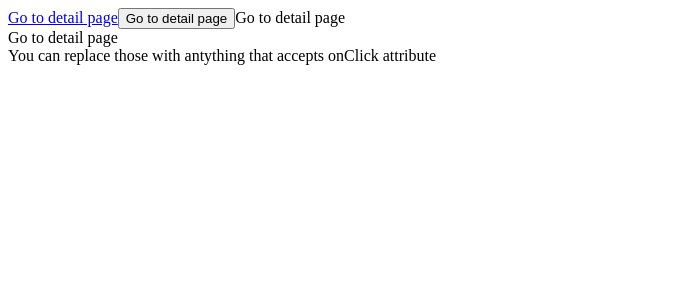
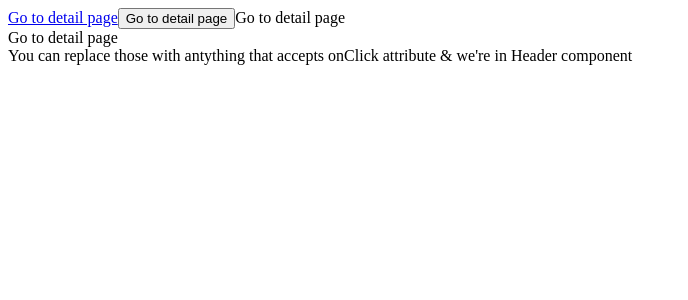
Before and after one commit to SolderingKnowledge/react_next, a Next.js app: page / in a window 1280 px wide. Shown: the top 300 px of the page, without its empty margins (0-688 px from the left). Built offline with nearby package versions, Linux system fonts and the light colour scheme.

Commit message:
importing component

```diff
--- /dev/null
+++ b/components/Header.js
@@ -0,0 +1,15 @@
+import Link from "next/link";
+const first = () => {
+    return (
+        <div>
+            {/* <Link href="/detail">Go to detail page</Link> --before it used to be like that*/}
+            <Link href="/detail"><a>Go to detail page</a></Link>
+            <Link href="/detail"><button>Go to detail page</button></Link>
+            <Link href="/detail"><span>Go to detail page</span></Link>
+            <Link href="/detail"><div>Go to detail page</div></Link>
+            You can replace those with antything that accepts onClick attribute
+            & we're in Header component
+        </div>
+    )
+}
+export default first;
--- a/pages/index.js
+++ b/pages/index.js
@@ -1,13 +1,8 @@
-import Link from "next/link";
+import Header from "../components/Header";
 const first = () => {
     return (
         <div>
-            {/* <Link href="/detail">Go to detail page</Link> --before it used to be like that*/}
-            <Link href="/detail"><a>Go to detail page</a></Link>
-            <Link href="/detail"><button>Go to detail page</button></Link>
-            <Link href="/detail"><span>Go to detail page</span></Link>
-            <Link href="/detail"><div>Go to detail page</div></Link>
-            You can replace those with antything that accepts onClick attribute
+            <Header />
         </div>
     )
 }
```
